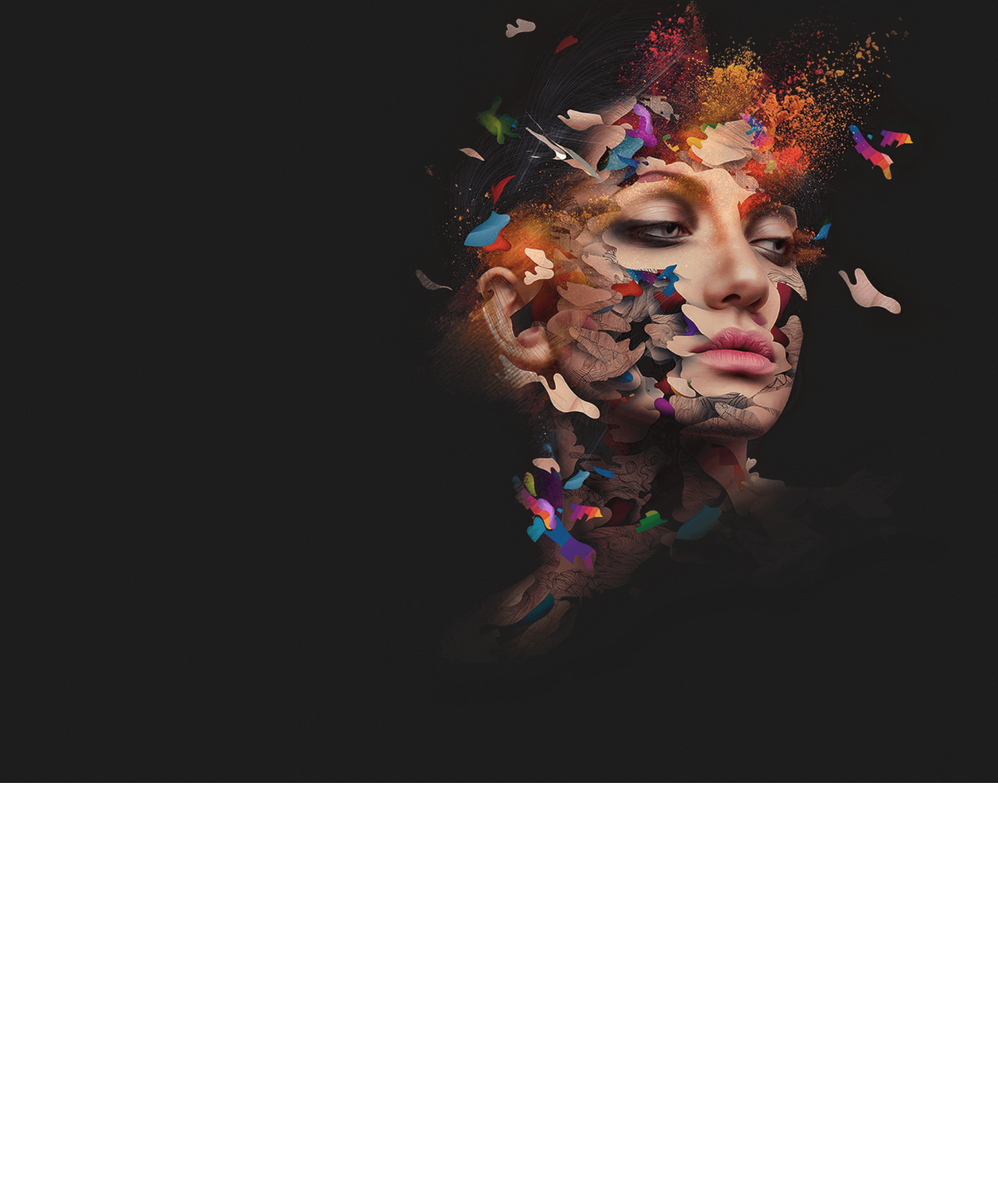
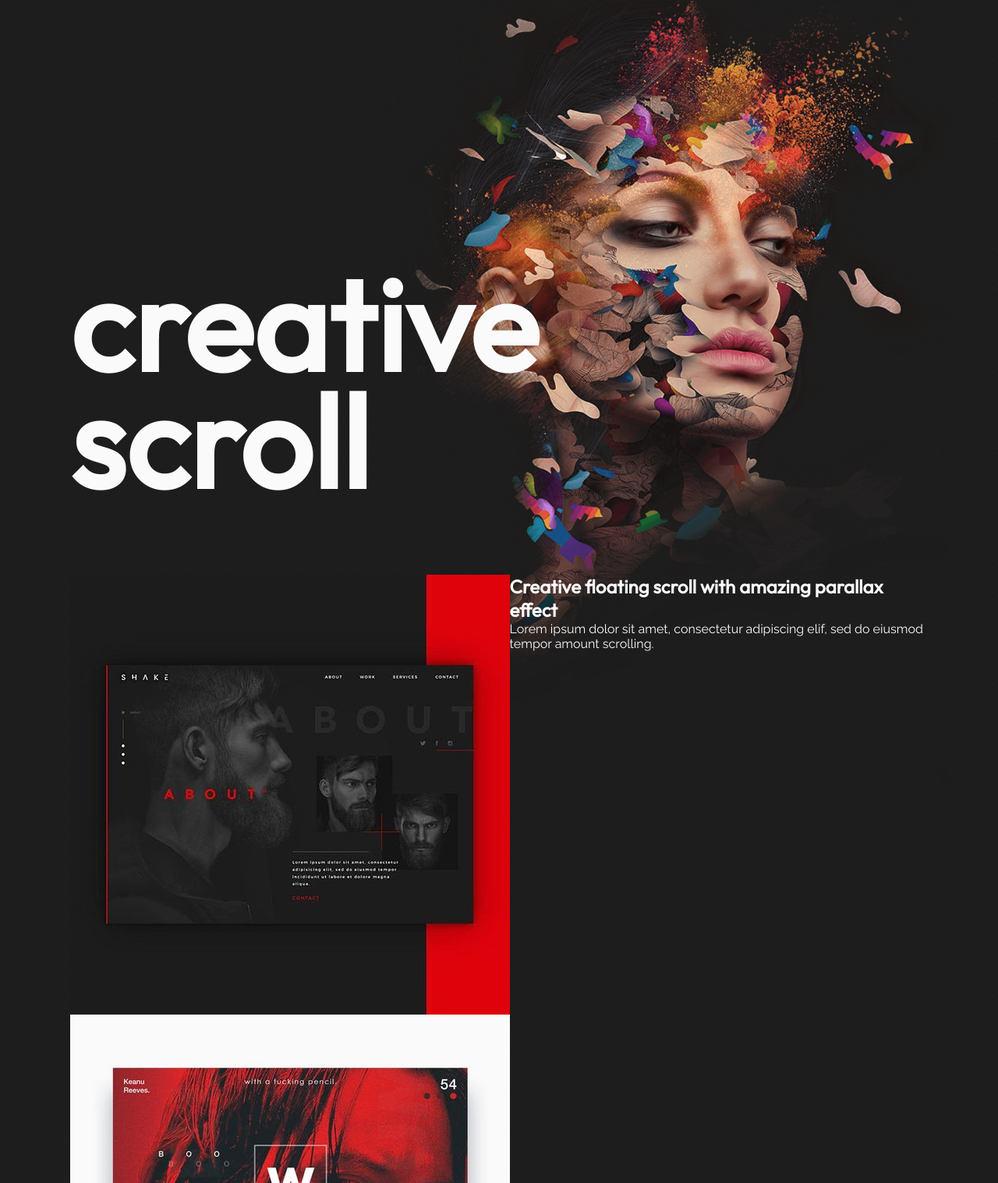
Before and after one commit to AnKurOv/BusinessCard, a plain HTML site: page index.html in a window 1280 px wide. Shown: the part 63-1580 px from the top of the page at 78% size. Before the commit the page ends 1067 px from the top, so only its background shows below. Drawn offline with Linux system fonts and the light colour scheme.

Commit message:
add works

```diff
--- a/css/main.css
+++ b/css/main.css
@@ -17,15 +17,42 @@
   font-family: outfit-c;
   src: url(../fonts/outfit-regular.woff2);
 }
+h1, h2, h3, h4, h5, h6 {
+  font-family: outfit-c;
+}
 body {
   background-image: url(../img/bg.jpg);
   background-size: 50px;
   color: #fafafa;
   font-family: raleway-c;
+  overflow-x: hidden;
 }
 .hero {
   width: calc(var(--index) * 36);
   position: absolute;
   left: 37vw;
   top: 8vh;
+  z-index: -1;
 }
+.main-header {
+  height: 100vh;
+}
+.container {
+  padding: 0 7vw;
+}
+.main-title {
+  font-size: calc(var(--index) * 8);
+  position: absolute;
+  width: min-content;
+  bottom: 12vh;
+  line-height: .9;
+}
+.gallery {
+  display: flex;
+}
+.gallery > * {
+  flex: 1;
+  display: flex;
+  align-items: center;
+  flex-direction: column;
+}
--- a/index.html
+++ b/index.html
@@ -16,6 +16,29 @@
 <body>
   <header class="hero-section">
     <img class="hero" src="img/hero.png" alt="hero">
+    <div class="container">
+      <div class="main-header">
+        <h1 class="main-title">creative scroll</h1>
+      </div>
+    </div>
   </header>
+
+  <div class="portfolio">
+    <div class="container">
+      <main class="gallery">
+        <div class="gallery__left">
+          <img class="gallery__item" src="img/work/1.jpg" alt="alt">
+          <img class="gallery__item" src="img/work/2.jpg" alt="alt">
+        </div>
+        <div class="gallery__right">
+          <div class="text-block gallery__item">
+            <h2 class="text-block__h">Creative floating scroll with amazing parallax effect</h2>
+            <p class="text-block__p">Lorem ipsum dolor sit amet, consectetur adipiscing elif, sed do eiusmod tempor amount scrolling.</p>
+          </div>
+        </div>
+      </main>
+    </div>
+  </div>
+
 </body>
 </html>
```
